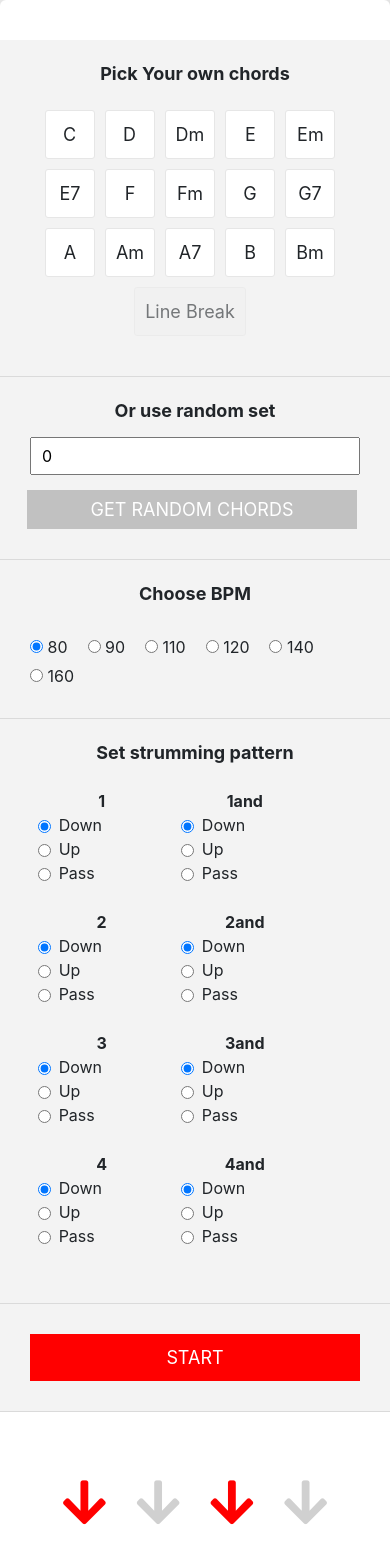
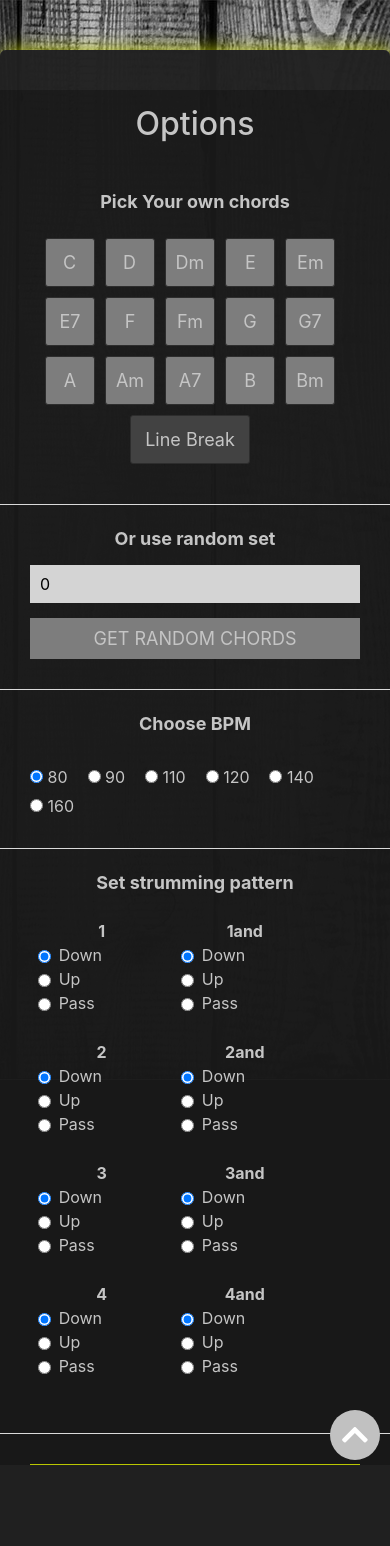
Before and after one commit to AndKorbiel/Chords-Progression-App, a React (Create React App) app: page / in a window 390 px wide. Shown: the top 1546 px of the page. Built offline with nearby package versions, Linux system fonts and the light colour scheme.

Commit message:
App version 1.0

```diff
--- a/public/index.html
+++ b/public/index.html
@@ -23,7 +23,7 @@
       work correctly both with client-side routing and a non-root public URL.
       Learn how to configure a non-root public URL by running `npm run build`.
     -->
-    <title>React App</title>
+    <title>Chords progression trainer</title>
   </head>
   <body>
     <noscript>You need to enable JavaScript to run this app.</noscript>
--- a/src/App.css
+++ b/src/App.css
@@ -1,12 +1,22 @@
 body {
-  background: #e8e8e8;
+  background: #2b2b2b;
+  background-image: url('img/bg.jpg');
+  background-repeat: no-repeat;
+  background-attachment: fixed;
+  color: #c5c5c5;
 }
 
 .App {
-  background: white;
+  background: rgba(33, 33, 33, 0.97);
   padding: 15px;
+  margin: 50px auto;
   border-radius: 6px;
-  box-shadow: 3px 3px 9px #d4d4d4;
+  box-shadow: 3px 1px 19px rgb(186, 199, 1);
+}
+
+.section-title {
+    text-align: center;
+    margin-bottom: 40px;
 }
 
 .chords-table {
@@ -24,8 +34,8 @@ body {
 
 .chords-table li {
   padding: 10px;
-  border: 1px solid #e6e6e6;
-  background: white;
+  border: 1px solid #2d2d2d;
+  background: #7d7d7d;
   margin-right: 10px;
   font-size: 18px;
   border-radius: 3px;
@@ -33,6 +43,18 @@ body {
   margin-bottom: 10px;
   text-align: center;
   cursor: pointer;
+    -webkit-transition: 1s;
+  transition: 1s;
+}
+
+#player .chords-table li {
+    transition: none;
+    -webkit-transition: none;
+}
+
+.chords-table li:hover {
+    background: rgb(186, 199, 1);
+    color: rgba(33, 33, 33, 0.97);
 }
 
 .chords-table li.random {
@@ -43,7 +65,7 @@ body {
 .app-button {
   border: none;
   padding: 10px 30px;
-  background: red;
+  background: rgb(186, 199, 1);
   color: white;
   font-size: 18px;
   text-transform: uppercase;
@@ -61,14 +83,14 @@ body {
 .next-displayed-chord {
   font-size: 52px;
   margin-left: 52px;
-  color: #e0e0e0;
+  color: #424242;
   position: absolute;
   bottom: 42px;
 }
 
 .option-row {
   padding: 15px;
-  background: #f3f3f3;
+  background: rgba(0, 0, 0, 0.24);
 }
 
 .option-row label {
@@ -78,14 +100,17 @@ body {
 
 .app-button.random {
     width: auto;
-    padding: 6px 10px;
-    background: #c1c1c1;
+    padding: 7px 10px;
+    background: #7d7d7d;
     margin-left: -3px;
+    color: #c5c5c5;
 }
 
 .option-row input[type="number"] {
   width: 56%;
-  padding: 5px 10px;
+    padding: 7px 10px;
+    background: #d4d4d4;
+    border: 0;
 }
 
 .option-row input[type="radio"] {
@@ -97,7 +122,7 @@ body {
 }
 
 .error {
-    color: red;
+    color: #dc3535;
     font-weight: bold;
     margin-top: -10px;
     display: block;
@@ -121,6 +146,10 @@ body {
     }
 }
 
+#player {
+    padding-top: 40px;
+}
+
 .sortableClass{
     padding: 10px;
     border: 1px solid #e6e6e6;
@@ -140,21 +169,55 @@ body {
     height: 1px;
     overflow: hidden;
     padding: 0;
-    border: 1px solid #e6e6e6;
+    border: 1px solid #424242;
+    transform: none !important;
 }
 
 .chords-table li.lineBreak:hover {
-    border: 1px solid red;
+    border: 1px solid #dc3535;
 }
 
 .chords-table li.lineBreakList {
-    background: #f1f1f1;
-    opacity: 0.6;
+    background: #424242;
+    padding: 10px 14px;
 }
 
 .radioSpan {
     white-space: nowrap;
     float: left;
+}
+
+.slideUpButton {
+    position: absolute;
+    font-size: 30px;
+    right: 10px;
+    bottom: 5px;
+    background: #c1c1c1;
+    border-radius: 80px;
+    padding: 10px 12px;
+    color: white;
+    cursor: pointer;
+}
+
+.slideUpButton:hover {
+    background: rgb(186, 199, 1);
+}
+
+.fa-chevron-down:before {
+    top: 2px;
+    position: relative;
+}
+
+.isVisible, .isNotVisible {
+    overflow-y: hidden;
+    max-height: 100vh;
+    transition-property: all;
+    transition-duration: 1s;
+    transition-timing-function: cubic-bezier(0, 1, 0.5, 1);
+}
+
+.isNotVisible {
+    max-height: 95px;
 }
 
 @media only screen and (max-width: 1200px) {
@@ -202,6 +265,12 @@ body {
 
     #player .arrow {
         font-size: 50px;
+        width: 19%;
+    }
+
+    .isVisible {
+        max-height: 1400px;
+        padding-bottom: 40px;
     }
 
 }
@@ -209,5 +278,10 @@ body {
 @media only screen and (max-width: 549px) {
     .app-button.random, .option-row input[type="number"] {
         width: 100%;
+        margin-left: initial;
+    }
+
+    #player .arrow {
+        width: 14%;
     }
 }
--- a/src/App.js
+++ b/src/App.js
@@ -45,7 +45,8 @@ class App extends Component {
     bpm: "80",
     strummingPattern: DEFAULT_STRUMMING_PATTERN,
     errorMessage: "",
-    started: "Start"
+    started: "Start",
+    menuIsVisible: true
   };
 
   child = React.createRef();
@@ -191,6 +192,16 @@ class App extends Component {
     });
   };
 
+  hideMenu = () => {
+
+    let menuState = this.state.menuIsVisible === true ? false : true;
+    console.log(menuState)
+
+    this.setState({
+        menuIsVisible: menuState
+    })
+  };
+
   render() {
     const {
       pickedChords,
@@ -202,9 +213,11 @@ class App extends Component {
     return (
       <div className="App container">
         <div className="row">
-          <div className="col-sm-12" />
-          <div className="col-sm-12 app-options">
+          <div className={(this.state.menuIsVisible === true ? "isVisible" : "isNotVisible")  + " col-sm-12 app-options"}>
             <div className="option-row row">
+              <div className="col-sm-12">
+                  <h2 className="section-title">Options</h2>
+              </div>
               <div className="col-sm-12 col-md-3">
                 <label>Pick Your own chords</label>
               </div>
@@ -290,6 +303,7 @@ class App extends Component {
                 </button>
               </div>
             </div>
+              <i className={(this.state.menuIsVisible === true ? "fas fa-chevron-up slideUpButton" : "fas fa-chevron-down slideUpButton")} onClick={this.hideMenu}></i>
           </div>
           <Display
             strummingPattern={strummingPattern}
--- a/src/arrows.css
+++ b/src/arrows.css
@@ -6,7 +6,7 @@
 .arrow {
   margin-top: 40px;
   font-size: 30px;
-  color: red;
+  color: #d0d0d0;
   text-align: center;
   margin-left: 15px;
   margin-right: 15px;
@@ -26,7 +26,7 @@
 }
 
 .arrow:nth-child(even) {
-    color: #d0d0d0;
+    color: #717070;
 }
 
 .highlighted.one {
@@ -54,7 +54,7 @@
 }
 
 @keyframes color {
-  0% {color: black }
-  50% {color: black}
-  100% {color: black}
+  0% {color: rgb(186, 199, 1) }
+  50% {color: rgb(186, 199, 1)}
+  100% {color: rgb(186, 199, 1)}
 }
--- a/src/display.js
+++ b/src/display.js
@@ -7,7 +7,6 @@ class Display extends Component {
     <li onClick={() => this.removeHandler(index)} className={value === 'Line Break' ? "lineBreak" : null}>{value}</li>
   ));
   SortableList = SortableContainer(({ items }) => {
-
     return (
       <ul className="chords-table centered">
         {items.map((value, index) => (
@@ -15,6 +14,7 @@ class Display extends Component {
             key={`item-${index}`}
             index={index}
             value={value}
+            disabled={value === 'Line Break' ? true : false}
           />
         ))}
       </ul>
@@ -42,7 +42,9 @@ class Display extends Component {
           items={pickedChords}
           onSortEnd={onSortEnd}
           pressDelay={200}
+          axis={'xy'}
           helperClass="sortableClass"
+          disableAutoscroll={true}
         />
 
         <Arrows
```
Also changed, not shown: src/img/bg.jpg (added).
